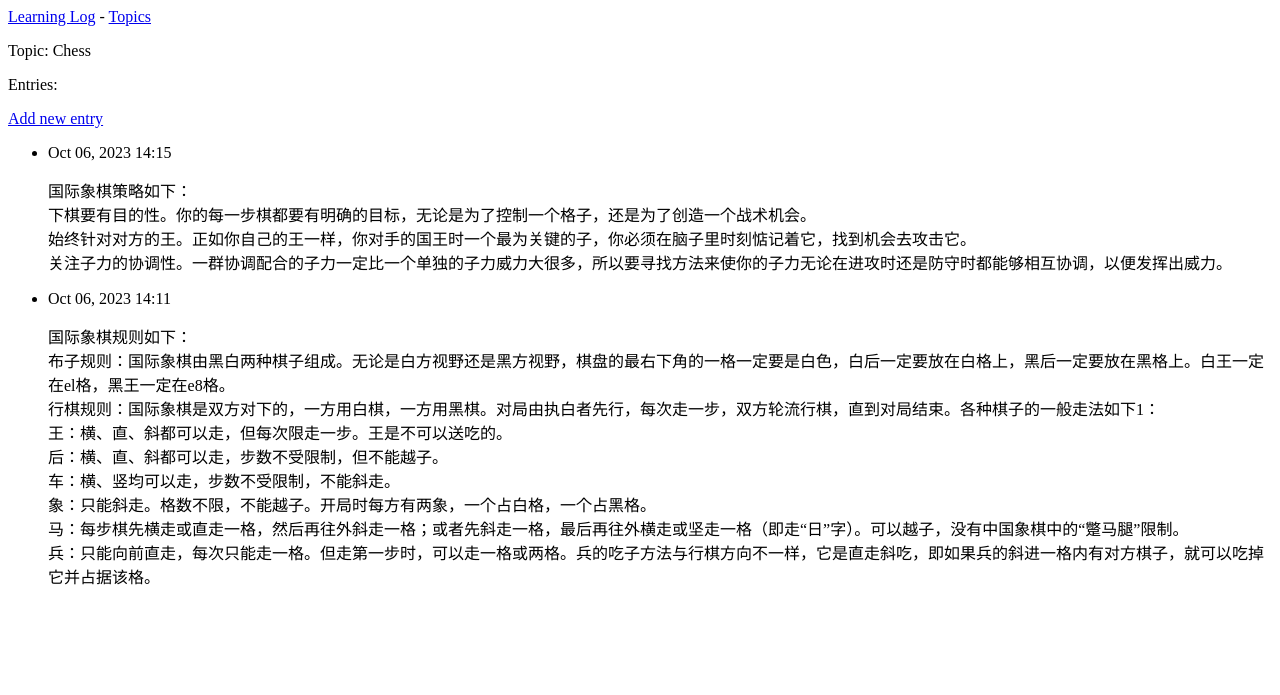
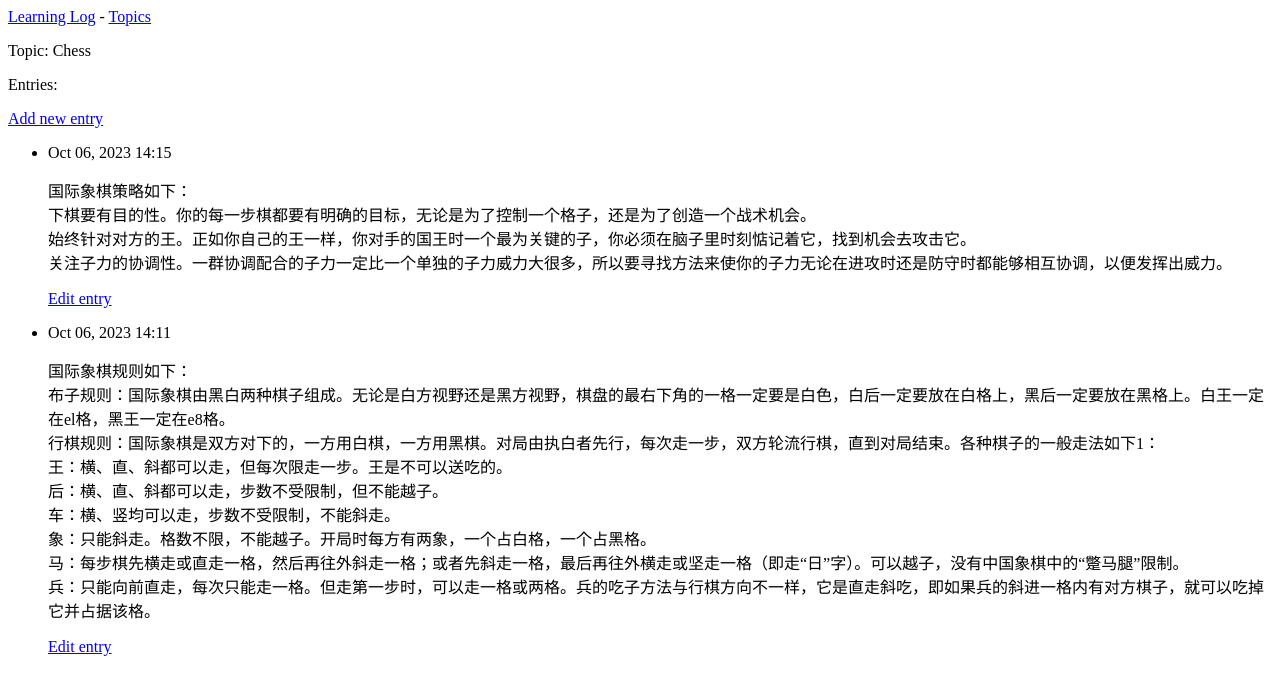
Before and after one commit to hagikehappy/Python-WebApp, a Django app: page /topics/1/ in a window 1280 px wide. Shown: the top 695 px of the page. Run offline with Django 4.2, Linux system fonts and the light colour scheme; data comes from the database, SQL or seed files in the repository.

Commit message:
After Edit Entry

```diff
--- a/learning_logs/templates/learning_logs/topic.html
+++ b/learning_logs/templates/learning_logs/topic.html
@@ -14,6 +14,9 @@
         <li>
             <p>{{ entry.date_added|date:'M d, Y H:i' }}</p>
             <p>{{ entry.text|linebreaks }}</p>
+            <p>
+                <a href="{% url 'learning_logs:edit_entry' entry.id %}">Edit entry</a>
+            </p>
         </li>
     {% empty %}
         <li>There are no entries for this topic yet.</li>
--- a/learning_logs/urls.py
+++ b/learning_logs/urls.py
@@ -14,4 +14,6 @@ urlpatterns = [
     path('topics/<int:topic_id>/', views.topic, name='topic'),
     path('new_topic/', views.new_topic, name='new_topic'),
     path('new_entry/<int:topic_id>', views.new_entry, name='new_entry'),
+    # 用于编辑条目的页面
+    path('edit_entry/<int:entry_id>', views.edit_entry, name='edit_entry'),
 ]
--- a/learning_logs/views.py
+++ b/learning_logs/views.py
@@ -1,6 +1,6 @@
 from django.shortcuts import render, redirect
 
-from .models import Topic
+from .models import Topic, Entry
 from .forms import TopicForm, EntryForm
 
 
@@ -66,3 +66,22 @@ def new_entry(request, topic_id):
     # 显示空表单或指出表单数据无效
     context = {'topic': topic, 'form': form}
     return render(request, 'learning_logs/new_entry.html', context)
+
+
+def edit_entry(request, entry_id):
+    """编辑既有的条目"""
+    entry = Entry.objects.get(id=entry_id)
+    topic = entry.topic
+
+    if request.method != 'POST':
+        # 初次请求：使用当前的条目填充表单
+        form = EntryForm(instance=entry)
+    else:
+        # POST提交的数据：对数据进行处理
+        form = EntryForm(instance=entry, data=request.POST)
+        if form.is_valid():
+            form.save()
+            return redirect('learning_logs:topic', topic_id=topic.id)
+
+    context = {'entry': entry, 'topic': topic, 'form': form}
+    return render(request, 'learning_logs/edit_entry.html', context)
```
Also changed, not shown: learning_logs/templates/learning_logs/edit_entry.html (added, +15 -0 lines).
